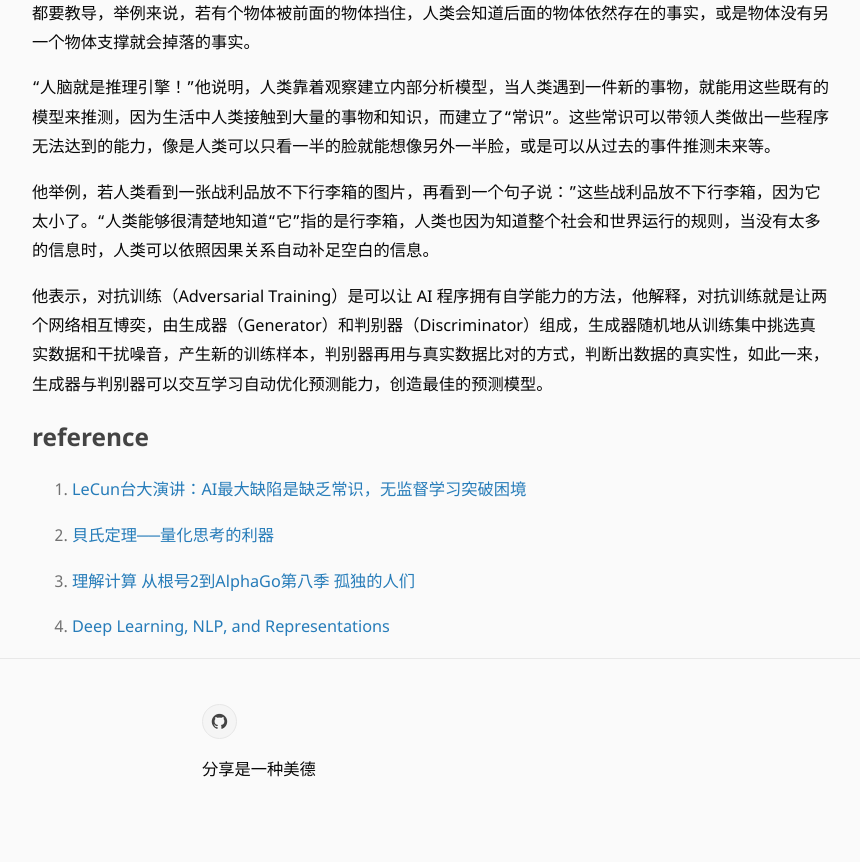
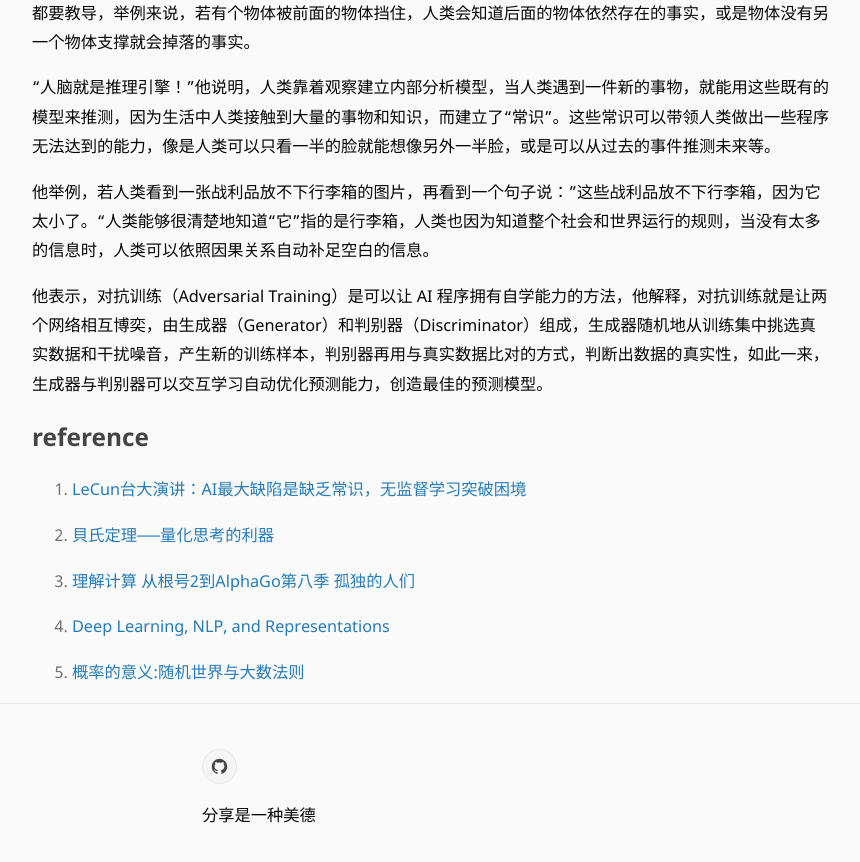
Before and after one commit to daoiist/daoiist.github.io, a Jekyll site: the page built from _posts/2019-08-16-统计学习.md, in a window 1280 px wide and 900 px high, scrolled down 2884 px. Shown: the top 862 px of the window, without its empty margins (208-1068 px from the left). Built offline with Jekyll 4.4.1, drawn with Linux system fonts in a browser that asks for light colours; formulas are drawn with MathJax 3.

Commit message:
20190924

```diff
--- a/_posts/2019-08-16-统计学习.md
+++ b/_posts/2019-08-16-统计学习.md
@@ -71,3 +71,5 @@ tag: 杂文
 3. [理解计算 从根号2到AlphaGo第八季 孤独的人们](http://tensorinfinity.com/paper_208.html)
 
 4. [Deep Learning, NLP, and Representations](http://colah.github.io/posts/2014-07-NLP-RNNs-Representations/)
+
+5. [概率的意义:随机世界与大数法则](http://www.sohu.com/a/332260644_236505)
```
